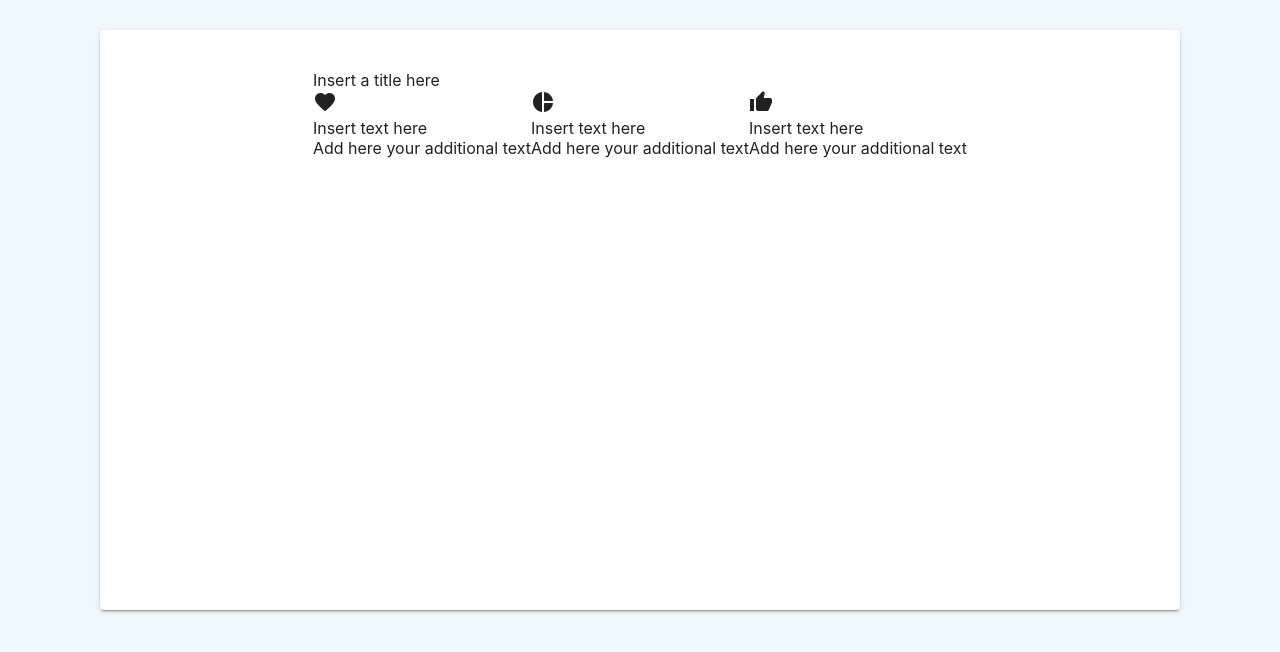
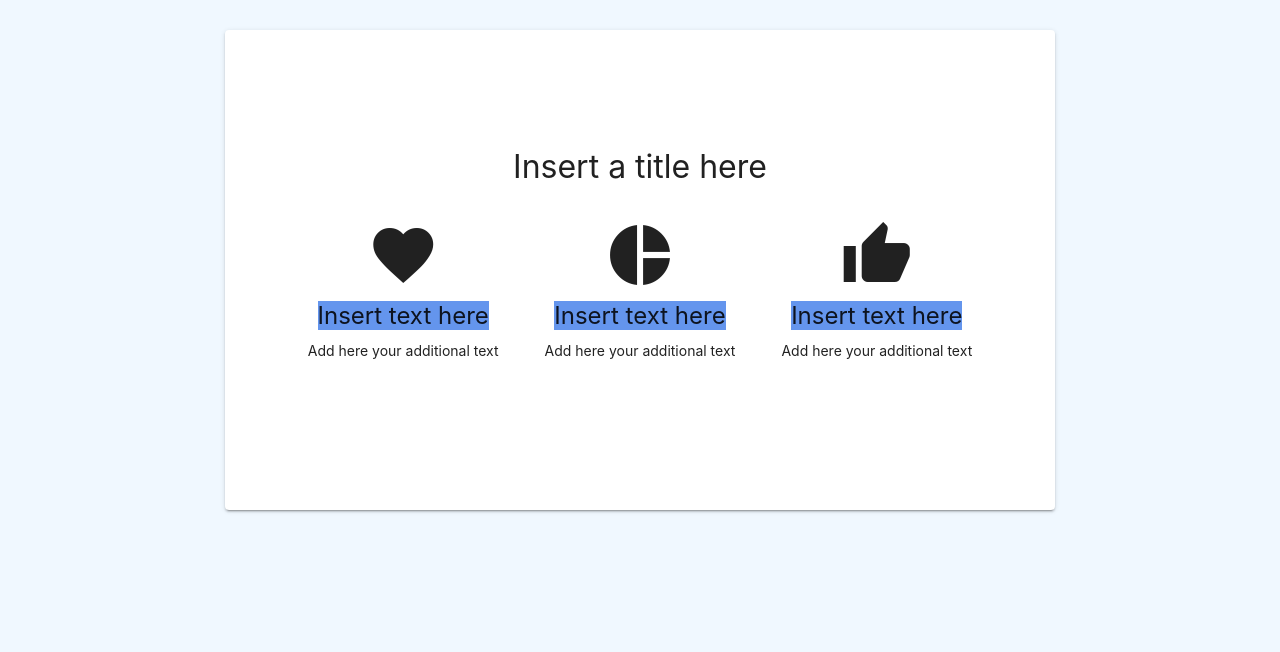
Before and after one commit to werpietrzak/slide-editor, a React (Create React App) app: page / in a window 1280 px wide. Shown: the top 652 px of the page. Built offline with nearby package versions, Linux system fonts and the light colour scheme; the HTML template or start-up script is replaced by a standard one.

Commit message:
feat: styles

```diff
--- a/src/App.scss
+++ b/src/App.scss
@@ -12,9 +12,10 @@ body {
     &__slide-card {
         display: flex;
         flex-direction: column;
+        justify-content: center;
         align-items: center;
-        width: 1000px;
-        height: 500px;
+        width: 750px;
+        height: 400px;
         padding: 40px;
     }
 }
--- /dev/null
+++ b/src/components/editable-text/editable-text.scss
@@ -0,0 +1,5 @@
+.editable-text {
+    &__container {
+        text-align: center;
+    }
+}
--- a/src/components/editable-text/editable-text.tsx
+++ b/src/components/editable-text/editable-text.tsx
@@ -1,11 +1,16 @@
 import React, { KeyboardEvent, useState } from 'react';
+import './editable-text.scss';
 
 interface EditableTextProps {
     placeholderText: string;
+    className?: string;
 }
+
+const CN = 'editable-text';
 
 export const EditableText: React.FC<EditableTextProps> = ({
     placeholderText,
+    className,
 }) => {
     const [textContent, setTextContent] = useState(placeholderText);
     const [showInput, setShowInput] = useState(false);
@@ -17,7 +22,7 @@ export const EditableText: React.FC<EditableTextProps> = ({
     };
 
     return (
-        <div>
+        <div className={`${CN}__container`}>
             {showInput ? (
                 <input
                     autoFocus
@@ -26,7 +31,9 @@ export const EditableText: React.FC<EditableTextProps> = ({
                     onKeyDown={event => handleKeyDown(event)}
                 />
             ) : (
-                <span onClick={() => setShowInput(true)}>{textContent}</span>
+                <span className={className} onClick={() => setShowInput(true)}>
+                    {textContent}
+                </span>
             )}
         </div>
     );
--- /dev/null
+++ b/src/components/icon-section/icon-section.scss
@@ -0,0 +1,23 @@
+.icon-section {
+    &__container {
+        display: flex;
+        flex-direction: column;
+        align-items: center;
+        gap: 10px;
+        margin: 8px;
+        padding: 15px;
+
+        & > .material-icons {
+            font-size: 72px;
+        }
+    }
+
+    &__title {
+        background-color: #6495ed;
+        font-size: 24px;
+    }
+
+    &__subtitle {
+        font-size: 14px;
+    }
+}
--- a/src/components/icon-section/icon-section.tsx
+++ b/src/components/icon-section/icon-section.tsx
@@ -2,10 +2,13 @@ import React, { useState } from 'react';
 import { Popover } from '@mui/material';
 import { EditableText } from '../editable-text';
 import { IconSelector } from '../icon-selector';
+import './icon-section.scss';
 
 interface IconSectionProps {
     placeholderIcon: string;
 }
+
+const CN = 'icon-section';
 
 export const IconSection: React.FC<IconSectionProps> = ({
     placeholderIcon,
@@ -27,10 +30,10 @@ export const IconSection: React.FC<IconSectionProps> = ({
     };
 
     return (
-        <div>
-            <div onClick={openIconSelect}>
-                <span className="material-icons">{selectedIcon}</span>
-            </div>
+        <div className={`${CN}__container`}>
+            <span className="material-icons" onClick={openIconSelect}>
+                {selectedIcon}
+            </span>
             <Popover
                 open={Boolean(anchorEl)}
                 anchorEl={anchorEl}
@@ -46,8 +49,14 @@ export const IconSection: React.FC<IconSectionProps> = ({
             >
                 <IconSelector onIconSelect={handleSelectIcon} />
             </Popover>
-            <EditableText placeholderText="Insert text here" />
-            <EditableText placeholderText="Add here your additional text" />
+            <EditableText
+                placeholderText="Insert text here"
+                className={`${CN}__title`}
+            />
+            <EditableText
+                placeholderText="Add here your additional text"
+                className={`${CN}__subtitle`}
+            />
         </div>
     );
 };
--- /dev/null
+++ b/src/components/slide-content/slide-content.scss
@@ -0,0 +1,5 @@
+.slide-content {
+    &__container {
+        padding: 10px;
+    }
+}
--- a/src/components/slide-content/slide-content.tsx
+++ b/src/components/slide-content/slide-content.tsx
@@ -3,6 +3,9 @@ import { DragAndDropArea } from '../drag-and-drop-area';
 import { IconSection } from '../icon-section';
 import { Icons } from '../../constants';
 import { DraggableItem } from '../../models';
+import './slide-content.scss';
+
+const CN = 'slide-content';
 
 export const SlideContent: React.FC = () => {
     const items: DraggableItem[] = [
@@ -21,10 +24,12 @@ export const SlideContent: React.FC = () => {
     ];
 
     return (
-        <DragAndDropArea
-            id="slide-content-area"
-            direction="horizontal"
-            draggableItems={items}
-        />
+        <div className={`${CN}__container`}>
+            <DragAndDropArea
+                id="slide-content-area"
+                direction="horizontal"
+                draggableItems={items}
+            />
+        </div>
     );
 };
--- /dev/null
+++ b/src/components/slide-title/slide-title.scss
@@ -0,0 +1,3 @@
+.slide-title {
+    font-size: 32px;
+}
--- a/src/components/slide-title/slide-title.tsx
+++ b/src/components/slide-title/slide-title.tsx
@@ -1,6 +1,9 @@
 import React from 'react';
 import { EditableText } from '../editable-text';
+import './slide-title.scss';
+
+const CN = 'slide-title';
 
 export const SlideTitle: React.FC = () => (
-    <EditableText placeholderText="Insert a title here" />
+    <EditableText placeholderText="Insert a title here" className={CN} />
 );
```
